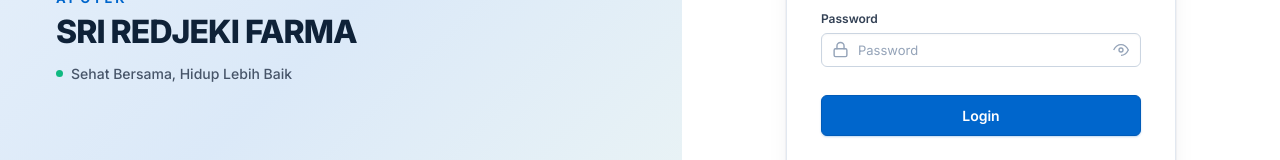
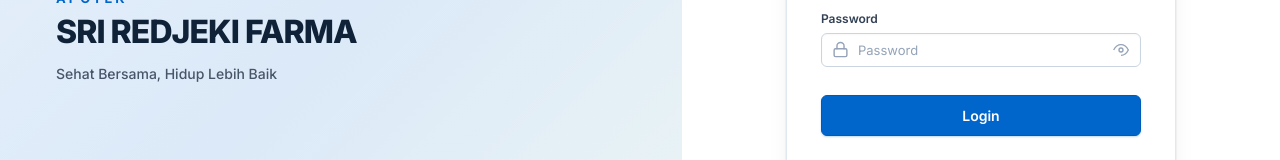
Before and after one commit to eaglicarus-glitch/APOTEK-SRI-REDJEKI-FARMA, a React (Vite) app: page / in a window 1280 px wide. Shown: the part 379-539 px from the top of the page. Built offline with nearby package versions, Linux system fonts and the light colour scheme; no server answers; the database is empty.

Commit message:
style(login): remove green bullet dot next to tagline

```diff
--- a/src/components/LoginView.jsx
+++ b/src/components/LoginView.jsx
@@ -48,7 +48,6 @@ export default function LoginView() {
             <span className="brand-kicker">APOTEK</span>
             <h1 className="brand-main-title">SRI REDJEKI FARMA</h1>
             <div className="brand-tagline-wrap">
-              <span className="tagline-bullet" />
               <p className="login-brand-tagline">Sehat Bersama, Hidup Lebih Baik</p>
             </div>
           </div>
```
Also changed, not shown: src/components/MedicineThumbnail.jsx (line endings or trailing spaces).
